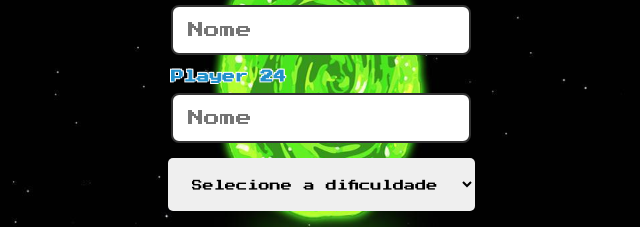
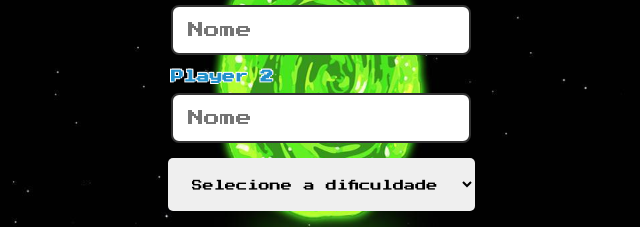
Before and after one commit to matheusdourado836/Jogo-da-memoria-Javascript, a plain HTML site: page index.html in a window 1280 px wide. Shown: the part 284-511 px from the top of the page, 319-959 px from the left. Drawn offline with Linux system fonts and the light colour scheme.

Commit message:
Update index.html

```diff
--- a/index.html
+++ b/index.html
@@ -24,7 +24,7 @@
                     <h4 class="layer">Player 1</h4>
                     <input type="text" placeholder="Nome" maxlength="10" class="login_input_player1">
 
-                    <h4 class="layer">Player 24</h4>
+                    <h4 class="layer">Player 2</h4>
                     <input type="text" placeholder="Nome" maxlength="10" class="login_input_player2">
                 </div>
 
```
